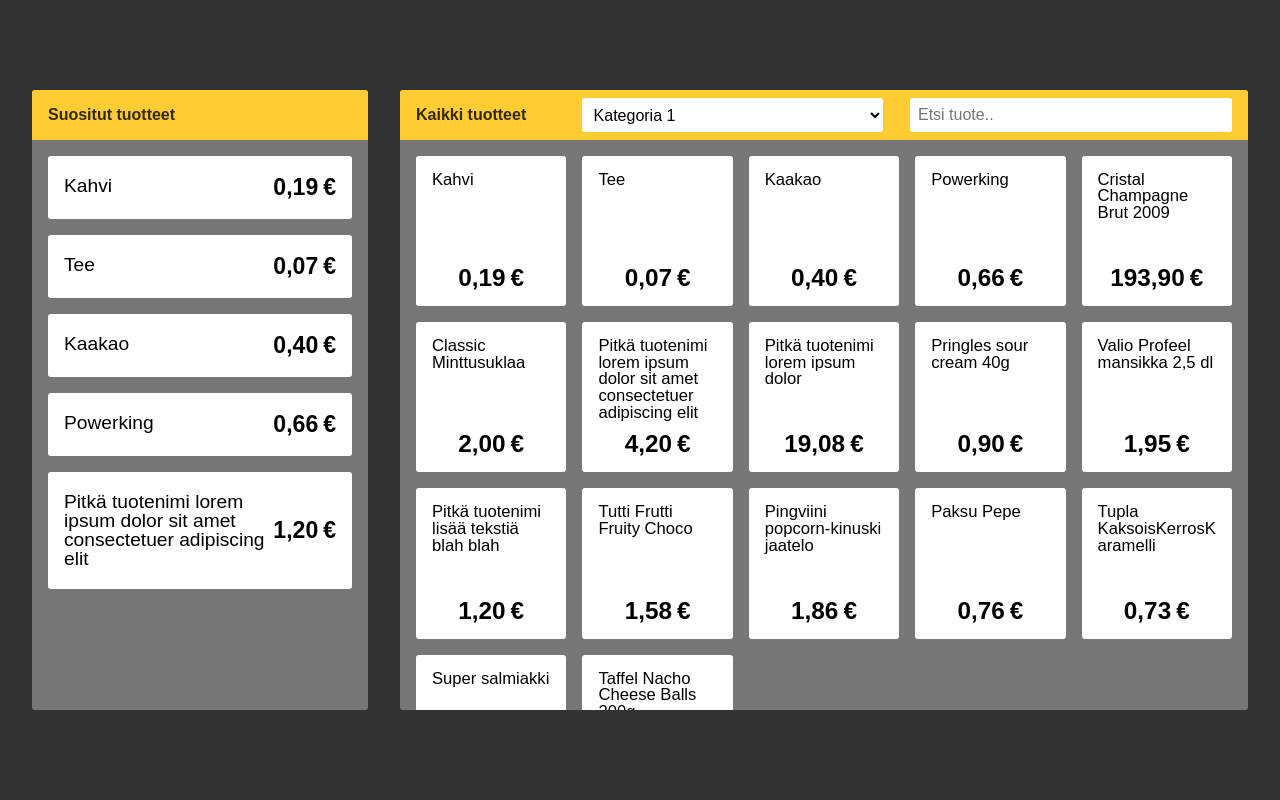
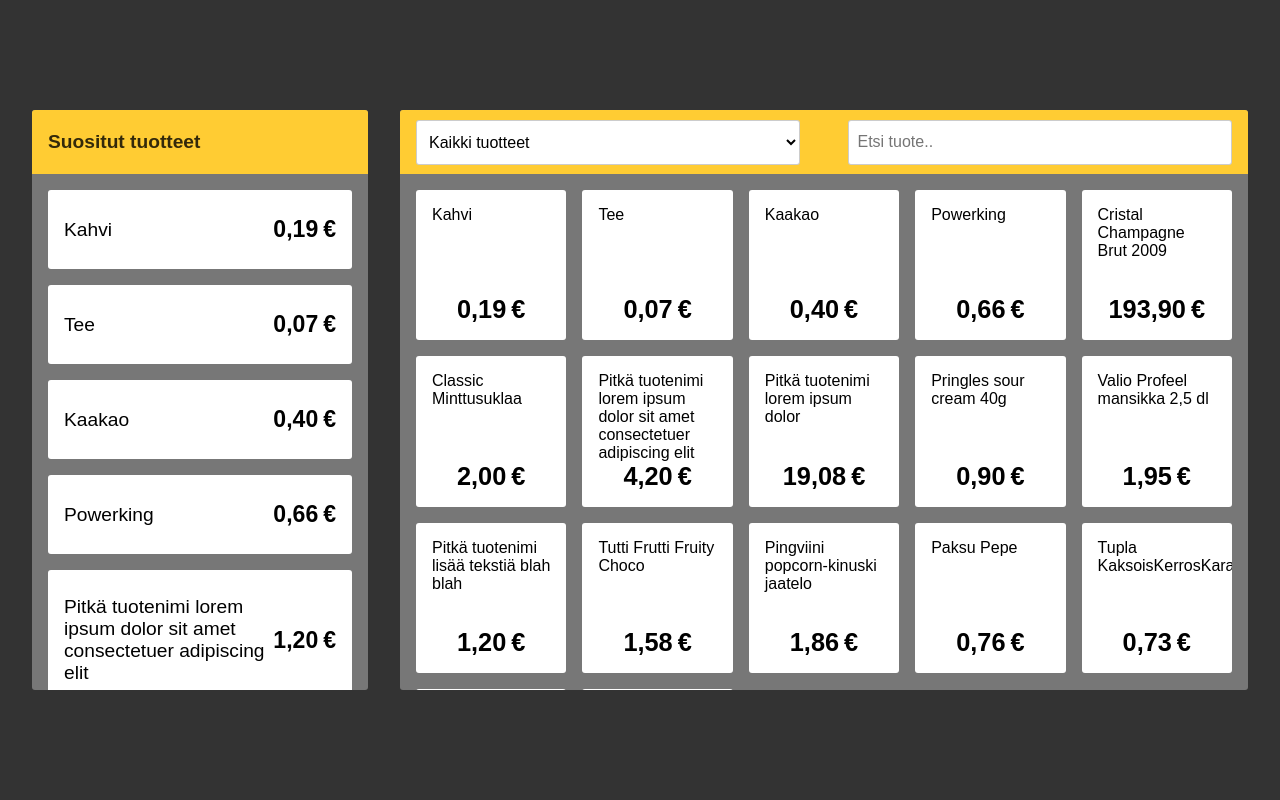
Before and after one commit to ohtu2018-rv/ohtu2018-rv.github.io, a plain HTML site: page product-browser/index.html in a window 1280 px wide. Drawn offline with Linux system fonts and the light colour scheme.

Commit message:
Make things bigger for touch screens, click animation for products

```diff
--- a/product-browser/css/page.css
+++ b/product-browser/css/page.css
@@ -44,7 +44,7 @@ body {
     flex-direction: row;
     align-items: center;
     justify-content: space-between;
-    height: 54px;
+    height: 72px;
     padding: 0 16px;
     background: #fc3;
     color: rgba(0, 0, 0, 0.8);
@@ -53,6 +53,7 @@ body {
 .card-title h2 {
     padding: 0;
     margin: 0;
+    font-size: 1.2em;
 }
 
 .product-browser .card-title h2 {
@@ -64,24 +65,29 @@ body {
     border: none;
     background: #fff;
     font-size: 1em;
+    height: 45px;
     padding: 8px;
     border-radius: 3px;
-    width: 37.5%;
+    box-sizing: border-box;
+    width: 47%;
+    border: 1px solid rgba(0, 0, 0, 0.2);
 }
 
 .card-title select {
     border: none;
     border-radius: 3px;
-    height: 34px;
+    height: 45px;
     background-color: #fff;
     font-size: 1em;
     padding: 8px;
-    width: 37%;
     margin-right: 16px;
+    box-sizing: border-box;
+    width: 47%;
+    border: 1px solid rgba(0, 0, 0, 0.2);
 }
 
 .pinned-products {
-    margin: 90px 16px 90px 32px;
+    margin: 110px 16px 110px 32px;
     background: #777;
     flex: 1;
 }
@@ -93,7 +99,7 @@ body {
 }
 
 .product-browser {
-    margin: 90px 32px 90px 16px;
+    margin: 110px 32px 110px 16px;
     flex: 1;
     background: #777;
 }
@@ -139,10 +145,14 @@ body {
 .pinned-products .product {
     display: flex;
     flex-direction: row;
-    align-items: flex-start;
+    align-items: center;
+    width: 100%;
+    border: none;
+    -webkit-appearance: none;
     background: #fff;
-    padding: 20px 16px;
+    padding: 26px 16px;
     border-radius: 3px;
+    font-size: 1em;
 }
 
 .pinned-products .product-wrap {
@@ -165,20 +175,30 @@ body {
 }
 
 .product-browser .product-wrap {
+    border: none;
     position: relative;
     margin-right: 16px;
     margin-bottom: 16px;
-    transition: box-shadow 0.2s ease-in-out;
+    box-sizing: border-box;
 }
 
-.product-wrap:hover {
-    box-shadow: 0px 0px 5px 2px rgba(0, 0, 0, 0.3);
+.product {
+    transition: transform 0.1s ease-in-out, box-shadow 0.2s ease;
+    outline: none;
+    text-align: left;
+}
+
+.product:active {
+    transform: scale(0.95);
+    border: none;
 }
 
 .product-browser .product {
     display: block;
     background: #fff;
     position: absolute;
+    border: none;
+    -webkit-appearance: none;
     top: 0;
     left: 0;
     width: 100%;
@@ -191,11 +211,16 @@ body {
 
 .product:hover {
     cursor: pointer;
+    box-shadow: 0px 0px 5px 2px rgba(0, 0, 0, 0.3);
 }
 
 .product-browser .product .product-name {
-    font-size: 1.3em;
+    font-size: 1.2em;
     word-wrap: break-word;
+    position: absolute;
+    top: 16px;
+    left: 16px;
+    margin-right: 16px;
 }
 
 .product-browser .product .product-price {
--- a/product-browser/index.html
+++ b/product-browser/index.html
@@ -17,7 +17,7 @@
                         <ul>
                             <li>
                                 <div class="product-wrap">
-                                    <span class="product">
+                                    <button class="product">
                                         <span class="product-name">Kahvi</span>
                                         <span class="product-price">0,19</span>
                                     </span>
@@ -25,7 +25,7 @@
                             </li>
                             <li>
                                 <div class="product-wrap">
-                                    <span class="product">
+                                    <button class="product">
                                         <span class="product-name">Tee</span>
                                         <span class="product-price">0,07</span>
                                     </span>
@@ -33,7 +33,7 @@
                             </li>
                             <li>
                                 <div class="product-wrap">
-                                    <span class="product">
+                                    <button class="product">
                                         <span class="product-name">Kaakao</span>
                                         <span class="product-price">0,40</span>
                                     </span>
@@ -41,7 +41,7 @@
                             </li>
                             <li>
                                 <div class="product-wrap">
-                                    <span class="product">
+                                    <button class="product">
                                         <span class="product-name">Powerking</span>
                                         <span class="product-price">0,66</span>
                                     </span>
@@ -49,7 +49,7 @@
                             </li>
                             <li>
                                 <div class="product-wrap">
-                                    <span class="product">
+                                    <button class="product">
                                         <span class="product-name">Pitkä tuotenimi lorem ipsum dolor sit amet consectetuer adipiscing elit</span>
                                         <span class="product-price">1,20</span>
                                     </span>
@@ -63,8 +63,8 @@
             <div class="product-browser-wrap">
                 <div class="product-browser card">
                     <div class="card-title">
-                        <h2>Kaikki tuotteet</h2>
                         <select>
+                            <option value="" selected>Kaikki tuotteet</option>
                             <option value="1">Kategoria 1</option>
                             <option value="1">Kategoria 2</option>
                             <option value="1">Kategoria 3</option>
@@ -77,154 +77,154 @@
                             <li>
                                 <div class="product-wrap">
                                     <img src="img/spacer.png" alt="spacer"/>
-                                    <span class="product">
+                                    <button class="product">
                                         <span class="product-name">Kahvi</span>
                                         <span class="product-price">0,19</span>
-                                    </span>
+                                    </button>
                                 </div>
                             </li>
                             <li>
                                 <div class="product-wrap">
                                     <img src="img/spacer.png" alt="spacer"/>
-                                    <span class="product">
+                                    <button class="product">
                                         <span class="product-name">Tee</span>
                                         <span class="product-price">0,07</span>
-                                    </span>
+                                    </button>
                                 </div>
                             </li>
                             <li>
                                 <div class="product-wrap">
                                     <img src="img/spacer.png" alt="spacer"/>
-                                    <span class="product">
+                                    <button class="product">
                                         <span class="product-name">Kaakao</span>
                                         <span class="product-price">0,40</span>
-                                    </span>
+                                    </button>
                                 </div>
                             </li>
                             <li>
                                 <div class="product-wrap">
                                     <img src="img/spacer.png" alt="spacer"/>
-                                    <span class="product">
+                                    <button class="product">
                                         <span class="product-name">Powerking</span>
                                         <span class="product-price">0,66</span>
-                                    </span>
+                                    </button>
                                 </div>
                             </li>
                             <li>
                                 <div class="product-wrap">
                                     <img src="img/spacer.png" alt="spacer"/>
-                                    <span class="product">
+                                    <button class="product">
                                         <span class="product-name">Cristal Champagne Brut 2009</span>
                                         <span class="product-price">193,90</span>
-                                    </span>
+                                    </button>
                                 </div>
                             </li>
                             <li>
                                 <div class="product-wrap">
                                     <img src="img/spacer.png" alt="spacer"/>
-                                    <span class="product">
+                                    <button class="product">
                                         <span class="product-name">Classic Minttusuklaa</span>
                                         <span class="product-price">2,00</span>
-                                    </span>
+                                    </button>
                                 </div>
                             </li>
                             <li>
                                 <div class="product-wrap">
                                     <img src="img/spacer.png" alt="spacer"/>
-                                    <span class="product">
+                                    <button class="product">
                                         <span class="product-name">Pitkä tuotenimi lorem ipsum dolor sit amet consectetuer adipiscing elit</span>
                                         <span class="product-price">4,20</span>
-                                    </span>
+                                    </button>
                                 </div>
                             </li>
                             <li>
                                 <div class="product-wrap">
                                     <img src="img/spacer.png" alt="spacer"/>
-                                    <span class="product">
+                                    <button class="product">
                                         <span class="product-name">Pitkä tuotenimi lorem ipsum dolor</span>
                                         <span class="product-price">19,08</span>
-                                    </span>
+                                    </button>
                                 </div>
                             </li>
                             <li>
                                 <div class="product-wrap">
                                     <img src="img/spacer.png" alt="spacer"/>
-                                    <span class="product">
+                                    <button class="product">
                                         <span class="product-name">Pringles sour cream 40g</span>
                                         <span class="product-price">0,90</span>
-                                    </span>
+                                    </button>
                                 </div>
                             </li>
                             <li>
                                 <div class="product-wrap">
                                     <img src="img/spacer.png" alt="spacer"/>
-                                    <span class="product">
+                                    <button class="product">
                                         <span class="product-name">Valio Profeel mansikka 2,5 dl</span>
                                         <span class="product-price">1,95</span>
-                                    </span>
+                                    </button>
                                 </div>
                             </li>
                             <li>
                                 <div class="product-wrap">
                                     <img src="img/spacer.png" alt="spacer"/>
-                                    <span class="product">
+                                    <button class="product">
                                         <span class="product-name">Pitkä tuotenimi lisää tekstiä blah blah</span>
                                         <span class="product-price">1,20</span>
-                                    </span>
+                                    </button>
                                 </div>
                             </li>
                             <li>
                                 <div class="product-wrap">
                                     <img src="img/spacer.png" alt="spacer"/>
-                                    <span class="product">
+                                    <button class="product">
                                         <span class="product-name">Tutti Frutti Fruity Choco</span>
                                         <span class="product-price">1,58</span>
-                                    </span>
+                                    </button>
                                 </div>
                             </li>
                             <li>
                                 <div class="product-wrap">
                                     <img src="img/spacer.png" alt="spacer"/>
-                                    <span class="product">
+                                    <button class="product">
                                         <span class="product-name">Pingviini popcorn-kinuski jaatelo</span>
                                         <span class="product-price">1,86</span>
-                                    </span>
+                                    </button>
                                 </div>
                             </li>
                             <li>
                                 <div class="product-wrap">
                                     <img src="img/spacer.png" alt="spacer"/>
-                                    <span class="product">
+                                    <button class="product">
                                         <span class="product-name">Paksu Pepe</span>
                                         <span class="product-price">0,76</span>
-                                    </span>
+                                    </button>
                                 </div>
                             </li>
                             <li>
                                 <div class="product-wrap">
                                     <img src="img/spacer.png" alt="spacer"/>
-                                    <span class="product">
+                                    <button class="product">
                                         <span class="product-name">Tupla KaksoisKerrosKaramelli</span>
                                         <span class="product-price">0,73</span>
-                                    </span>
+                                    </button>
                                 </div>
                             </li>
                             <li>
                                 <div class="product-wrap">
                                     <img src="img/spacer.png" alt="spacer"/>
-                                    <span class="product">
+                                    <button class="product">
                                         <span class="product-name">Super salmiakki</span>
                                         <span class="product-price">1,06</span>
-                                    </span>
+                                    </button>
                                 </div>
                             </li>
                             <li>
                                 <div class="product-wrap">
                                     <img src="img/spacer.png" alt="spacer"/>
-                                    <span class="product">
+                                    <button class="product">
                                         <span class="product-name">Taffel Nacho Cheese Balls 200g</span>
                                         <span class="product-price">2,60</span>
-                                    </span>
+                                    </button>
                                 </div>
                             </li>
                         </ul>
```
